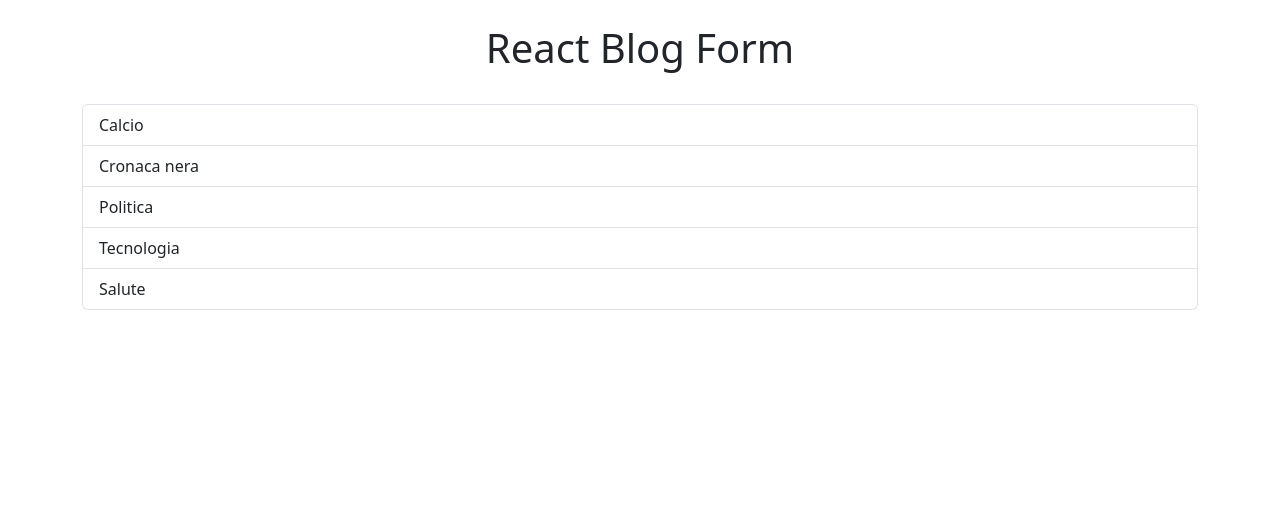
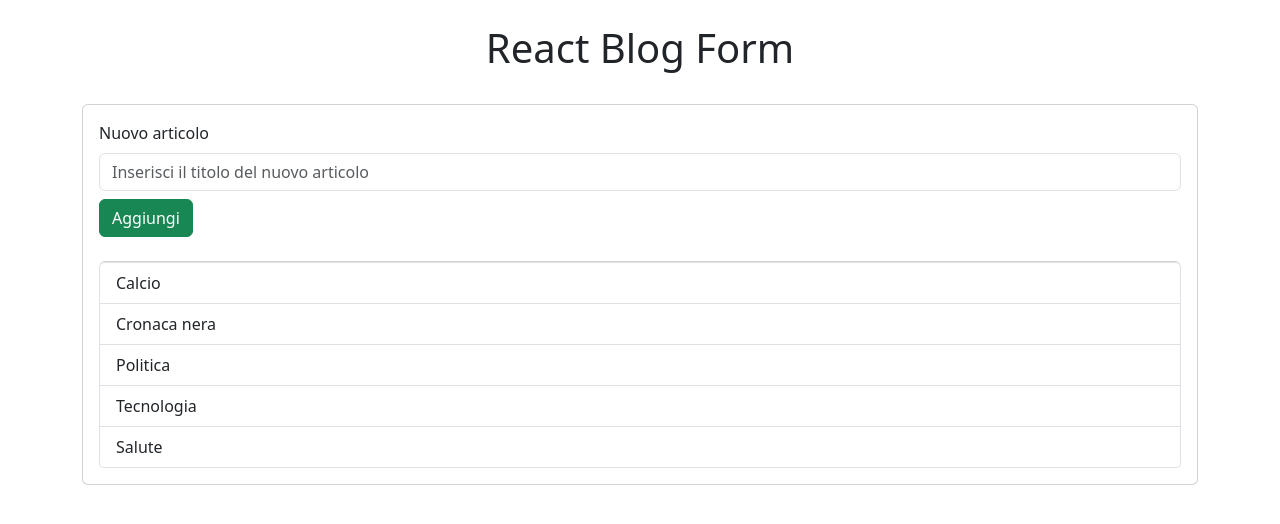
Before and after one commit to gabrielemarchesano/react-form, a React (Vite) app: page / in a window 1280 px wide. Shown: the top 524 px of the page. Built offline with nearby package versions, Linux system fonts and the light colour scheme.

Commit message:
milestone2: add form input

```diff
--- a/src/App.jsx
+++ b/src/App.jsx
@@ -27,11 +27,28 @@ function App() {
     <>
       <div className="container">
         <h1 className="text-center py-4">React Blog Form</h1>
-        <ul className="list-group">
-          {articles.map((article) => (
-            <li className="list-group-item">{article.title}</li>
-        ))}
-        </ul>
+        <div className="card p-3">
+          <form>
+            <div class="mb-3">
+              <label for="articles" class="form-label">Nuovo articolo</label>
+              <input
+                type="text"
+                class="form-control"
+                name="articles"
+                id="articles"
+                aria-describedby="helpId"
+                placeholder="Inserisci il titolo del nuovo articolo"
+              />
+              <button type="submit" className="btn btn-success my-2">Aggiungi</button>
+            </div>
+
+          </form>
+            <ul className="list-group">
+              {articles.map((article) => (
+                <li className="list-group-item">{article.title}</li>
+            ))}
+            </ul>
+        </div>
       </div>
     </>
   )
```
